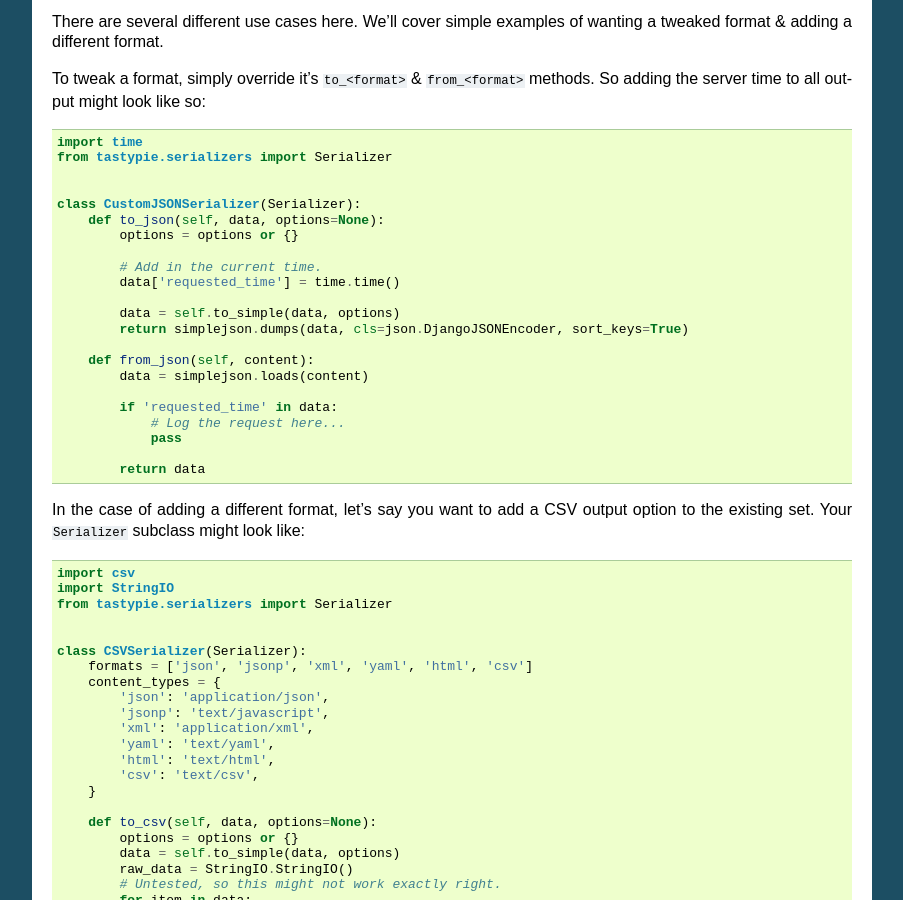
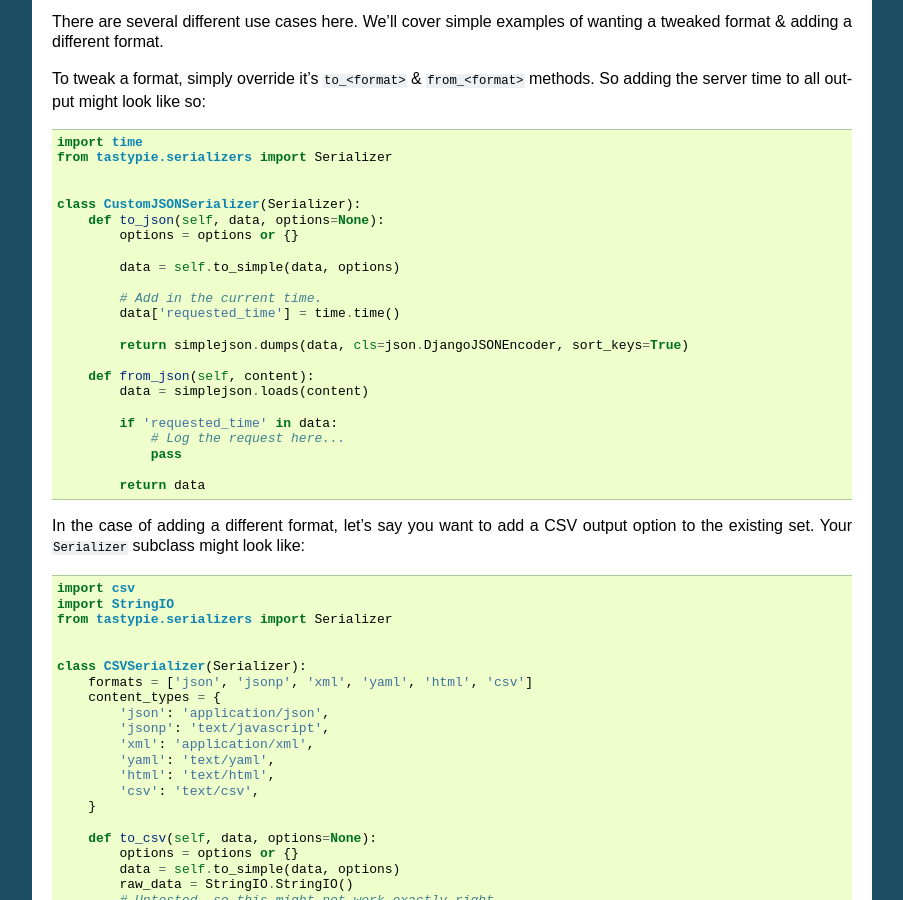
Before and after one commit to django-tastypie/django-tastypie, a Sphinx documentation site: the page built from docs/serialization.rst, in a window 1280 px wide and 900 px high, scrolled down 743 px. Shown: the whole window, without its empty margins (198-1101 px from the left). Built offline with Sphinx 7.4.7, drawn with Linux system fonts in a browser that asks for light colours; pages that are not in the unit, such as notebooks, are missing from menus.

Commit message:
I was getting the error message Bundle' object does not support item assignment
I changed the order and it works as expected now.

```diff
--- a/docs/serialization.rst
+++ b/docs/serialization.rst
@@ -58,10 +58,11 @@ methods. So adding the server time to all output might look like so::
         def to_json(self, data, options=None):
             options = options or {}
 
+            data = self.to_simple(data, options)
+
             # Add in the current time.
             data['requested_time'] = time.time()
 
-            data = self.to_simple(data, options)
             return simplejson.dumps(data, cls=json.DjangoJSONEncoder, sort_keys=True)
 
         def from_json(self, content):
```
